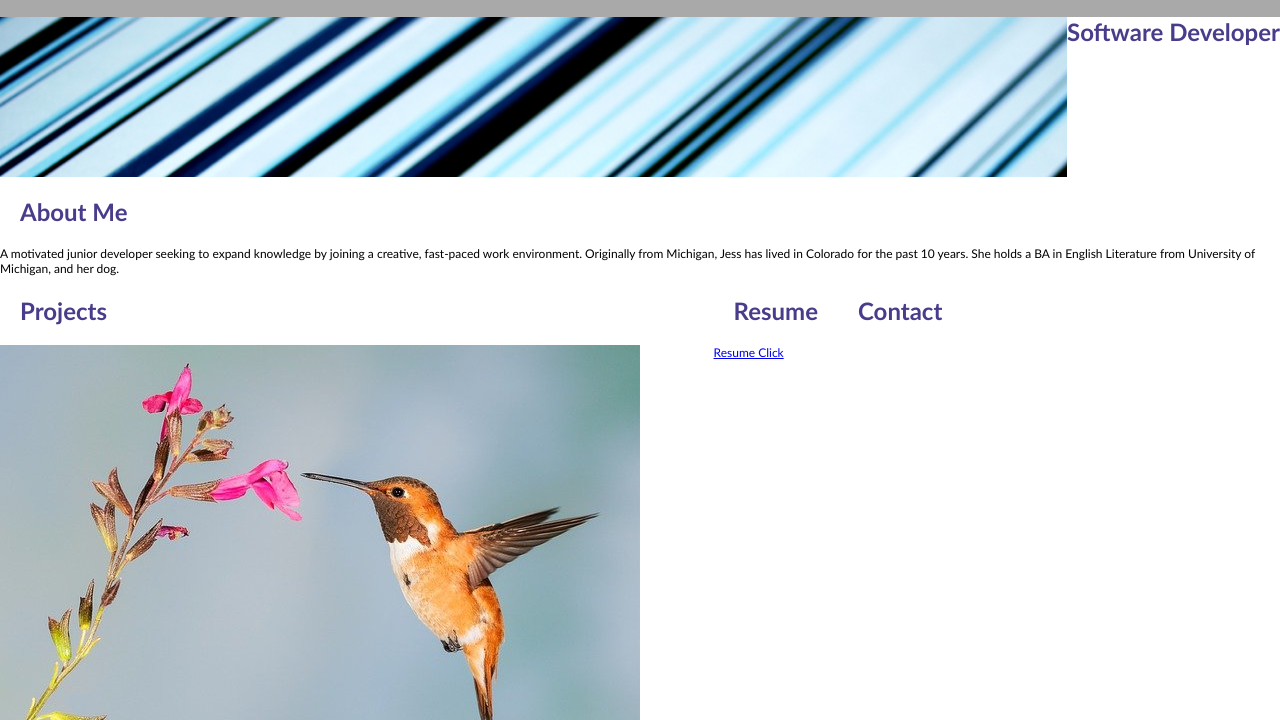
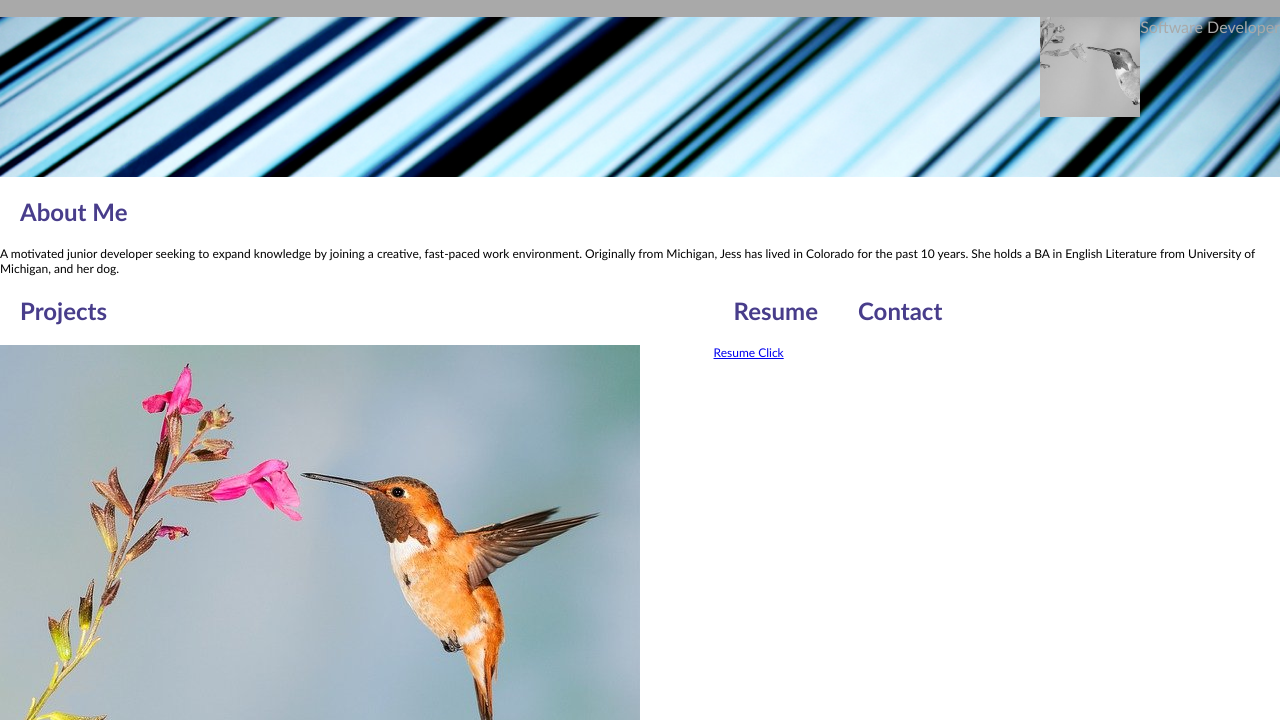
Before and after one commit to jbudd15/Basic-Portfolio, a plain HTML site: page index.html in a window 1280 px wide. Shown: the part 80-800 px from the top of the page. Drawn offline with Linux system fonts and the light colour scheme.

Commit message:
starting to add personal photo code

```diff
--- a/index.html
+++ b/index.html
@@ -32,8 +32,9 @@
         </header>
 
         <figure class="stripes">
-                    <h2>Software Developer</h2>
-                </figure>
+            <img class="self" src="PersonalPhoto.jpg" alt="self portrait">
+            <figcaption>Software Developer</figcaption>
+        </figure>
         <main class="content">
             <section id="about">
                 <h2>About Me</h2>
--- a/style.css
+++ b/style.css
@@ -47,8 +47,16 @@ header nav ul li{
     height: 160px;
 }
 
-.stripes h2 {
+.stripes figcaption {
     padding:0px;
+    display:flex;
+    flex-wrap: wrap;
+}
+
+.stripes img{
+
+    height: 100px;
+    width: 100px;
 
 }
 
```
Also changed, not shown: PersonalPhoto.jpg (added).
